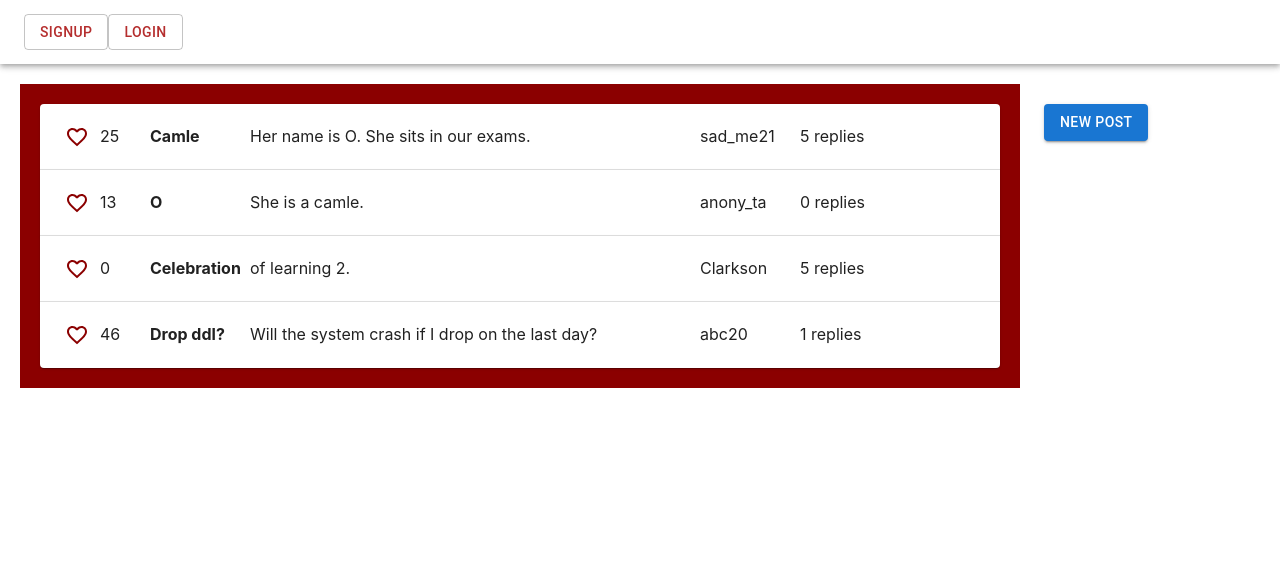
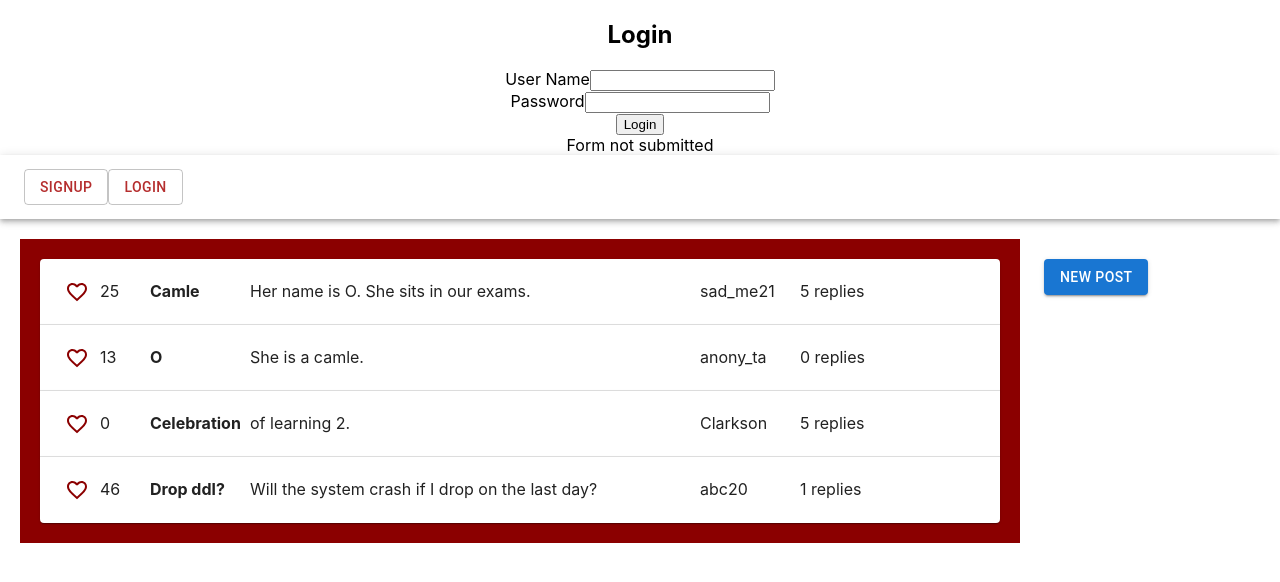
Before and after one commit to liuyuemingm/O-Uni, a React (Create React App) app in the folder frontend/: page / in a window 1280 px wide. Shown: the top 582 px of the page. Built offline with nearby package versions, Linux system fonts and the light colour scheme.

Commit message:
register hardcode git add .

```diff
--- a/frontend/src/App.js
+++ b/frontend/src/App.js
@@ -4,10 +4,12 @@ import LogB from './components/Sample';
 import MainPanel from './components/MainPanel';
 import { Tab } from '@mui/material';
 import LabTabs from './components/Tab';
+import Register from './components/Register';
 function App() {
   return (
     <div className="App">
       {/* <Navbar /> */}
+      <Register />
       <LogB />
       <MainPanel />
       {/* <LabTabs /> */}
```
Also changed, not shown: 2 other files (tests, documents, lock files or other folders).
